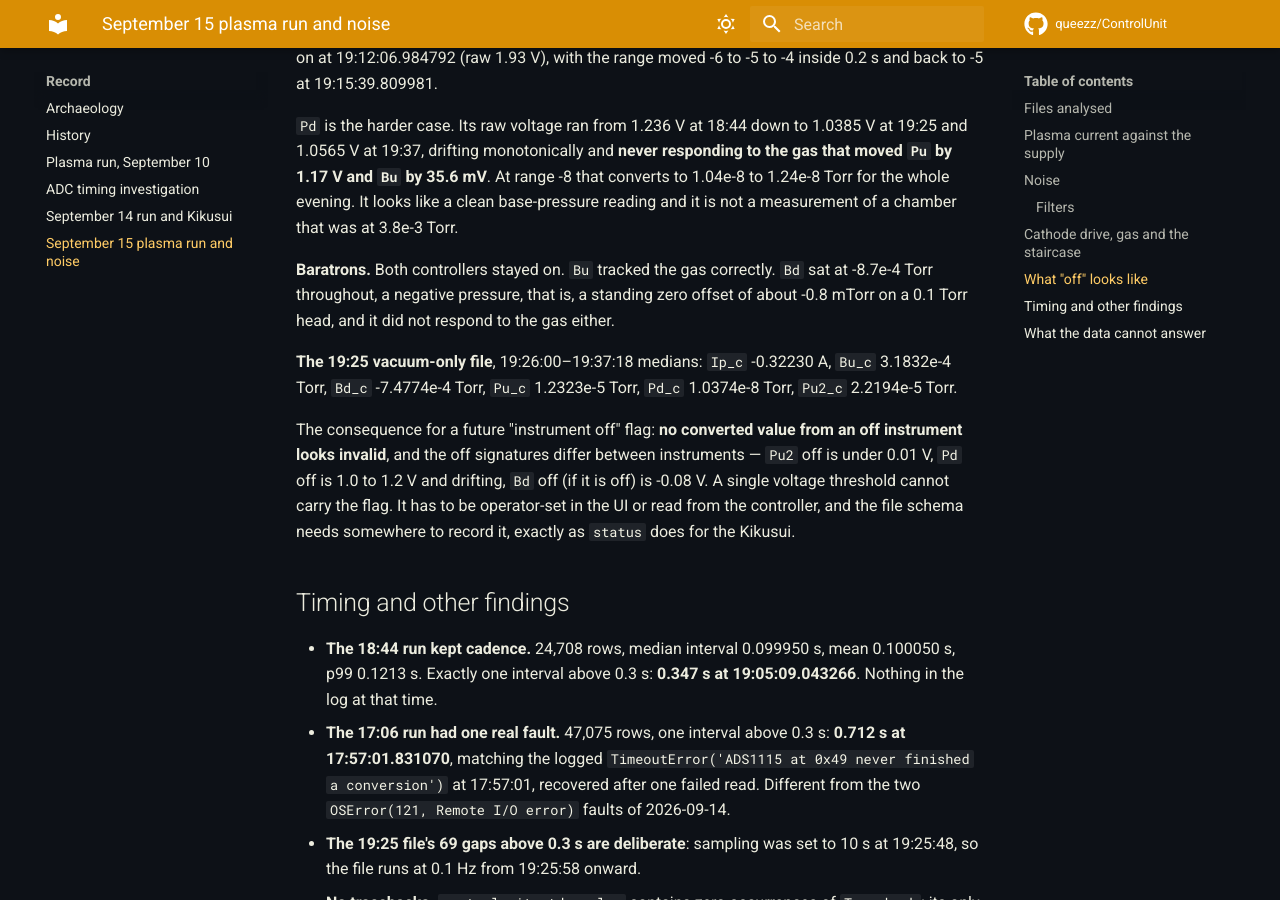
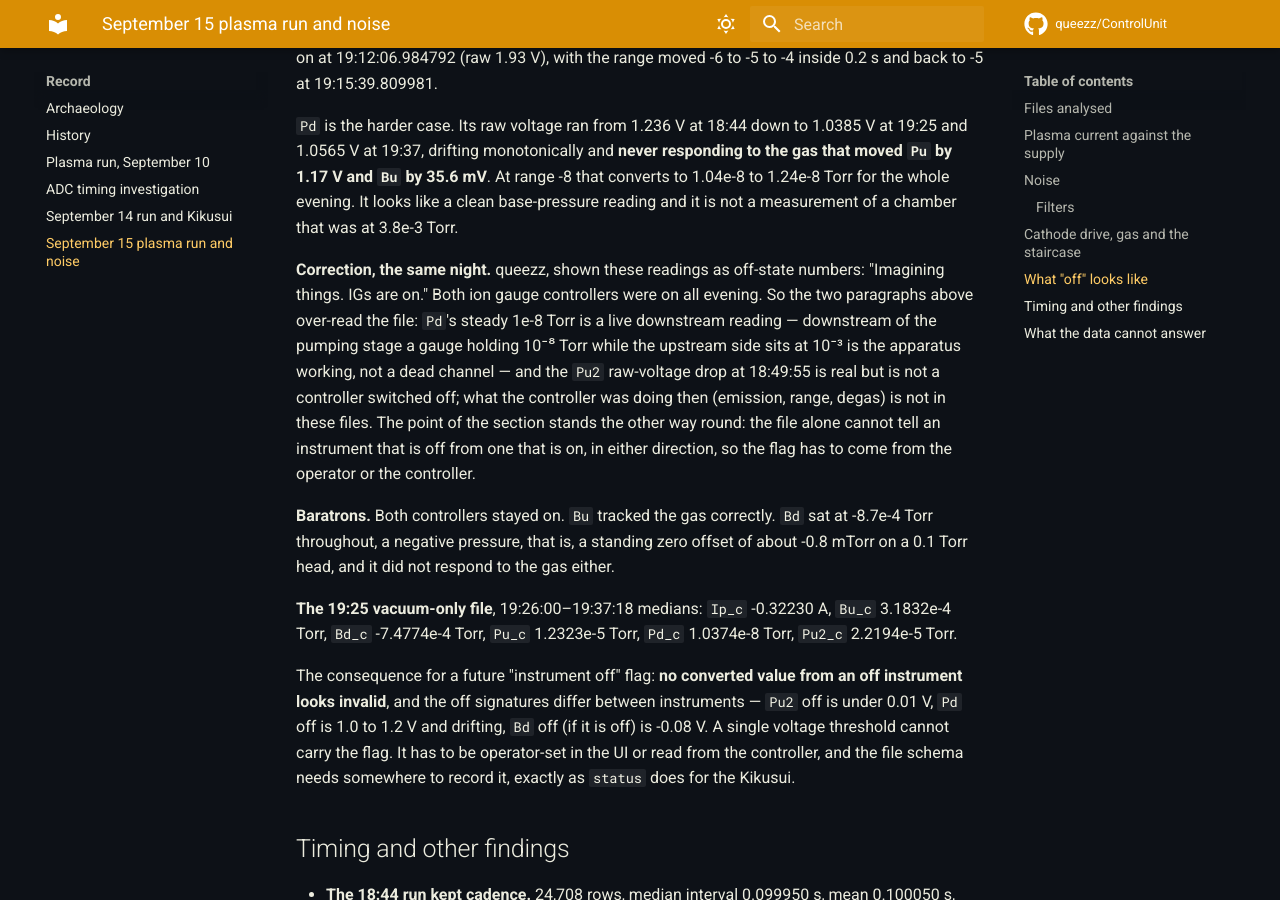
Before and after one commit to queezz/ControlUnit, an MkDocs documentation site: the page built from docs/diagnostics/2026-09-15-plasma-run-and-noise.md, in a window 1280 px wide and 900 px high, scrolled down 10322 px. Built offline with MkDocs 1.6.1 and Material for MkDocs 9.7.7, drawn with Linux system fonts in a browser that asks for light colours; comment, search, counter and statistics services are not loaded.

Commit message:
Correct the analysis: the ion gauge controllers were on all evening
agent: claude fable 5.1

```diff
--- a/docs/diagnostics/2026-09-15-plasma-run-and-noise.md
+++ b/docs/diagnostics/2026-09-15-plasma-run-and-noise.md
@@ -265,6 +265,18 @@ range -8 that converts to 1.04e-8 to 1.24e-8 Torr for the whole evening. It
 looks like a clean base-pressure reading and it is not a measurement of a
 chamber that was at 3.8e-3 Torr.
 
+**Correction, the same night.** queezz, shown these readings as off-state
+numbers: "Imagining things. IGs are on." Both ion gauge controllers were on
+all evening. So the two paragraphs above over-read the file: `Pd`'s steady
+1e-8 Torr is a live downstream reading — downstream of the pumping stage a
+gauge holding 10⁻⁸ Torr while the upstream side sits at 10⁻³ is the
+apparatus working, not a dead channel — and the `Pu2` raw-voltage drop at
+18:49:55 is real but is not a controller switched off; what the controller
+was doing then (emission, range, degas) is not in these files. The point of
+the section stands the other way round: the file alone cannot tell an
+instrument that is off from one that is on, in either direction, so the
+flag has to come from the operator or the controller.
+
 **Baratrons.** Both controllers stayed on. `Bu` tracked the gas correctly.
 `Bd` sat at -8.7e-4 Torr throughout, a negative pressure, that is, a standing
 zero offset of about -0.8 mTorr on a 0.1 Torr head, and it did not respond to
```
Also changed, not shown: .agents/directions.md (+10 -6 lines).
